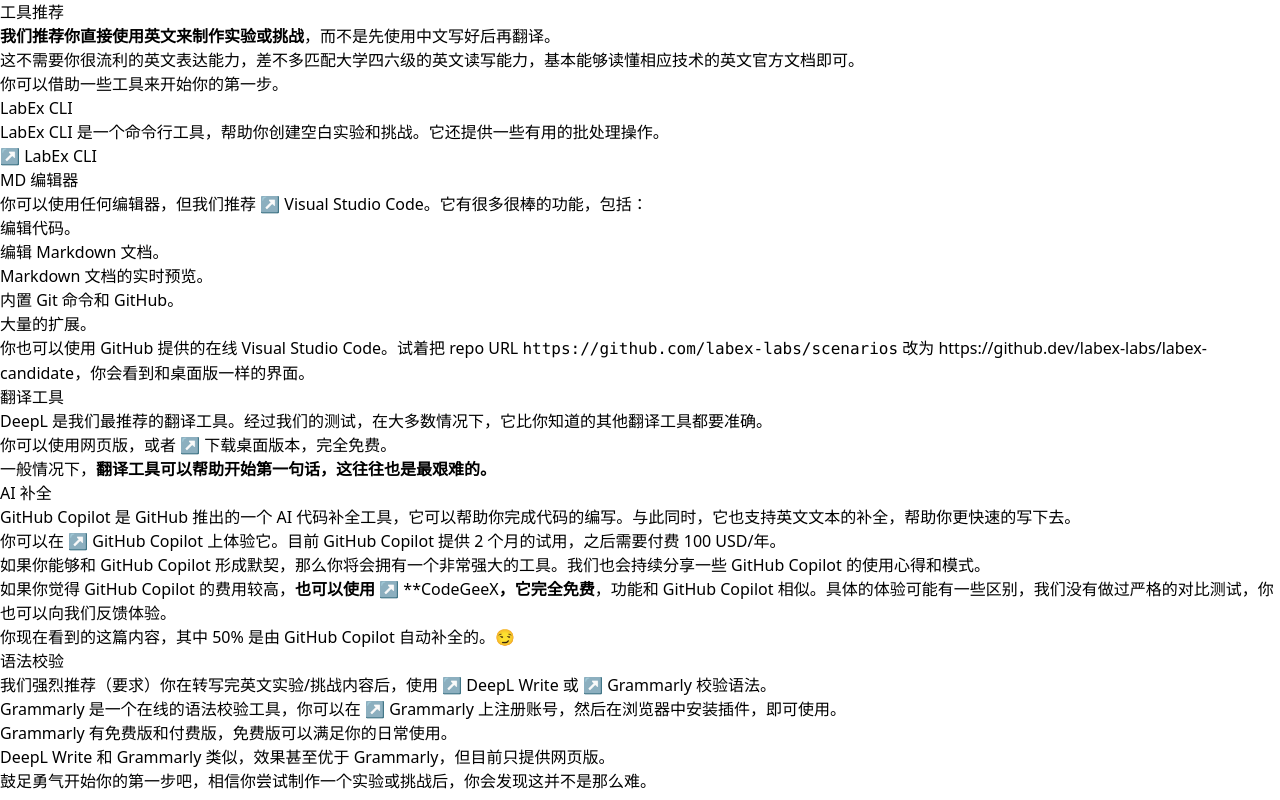
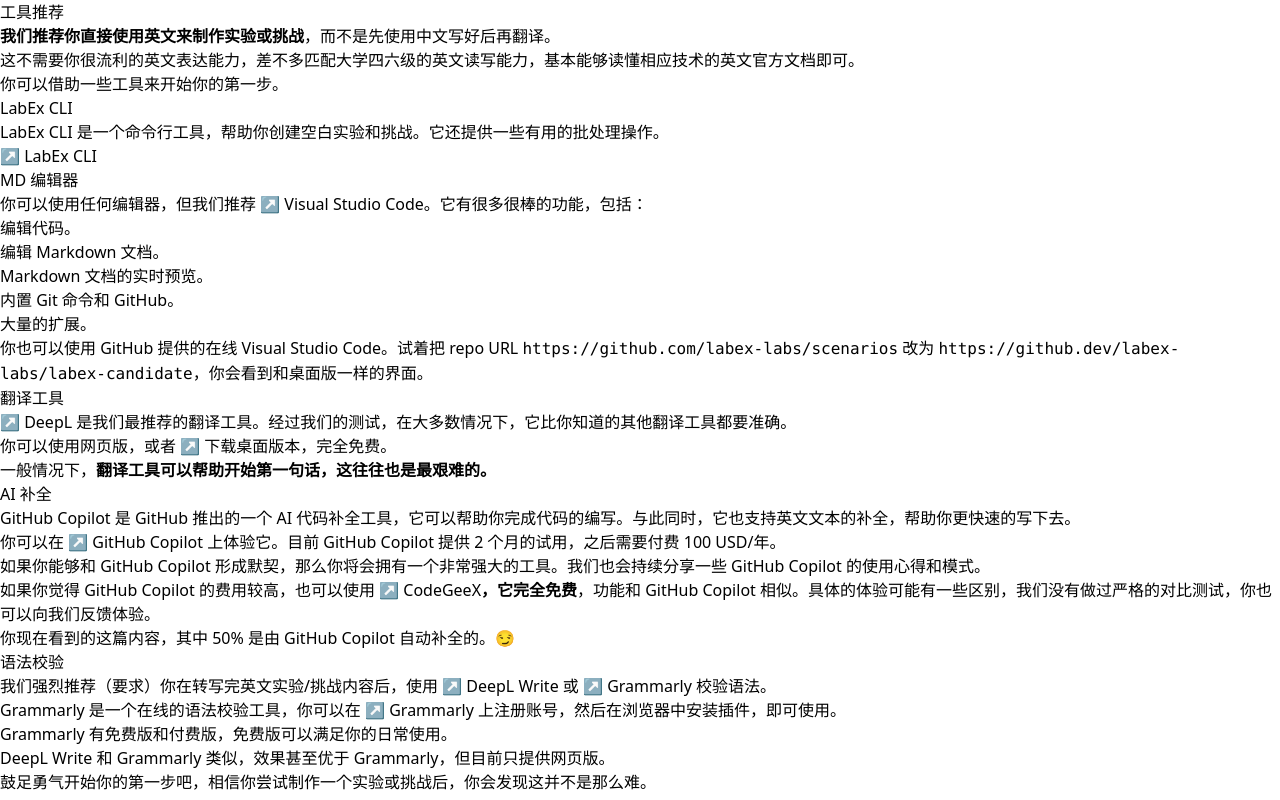
Before and after one commit to huhuhang/labex-manual, a Next.js app: page /basic/tools.zh in a window 1280 px wide. Built offline with nearby package versions, Linux system fonts and the light colour scheme.

Commit message:
fix links

```diff
--- a/pages/basic/tools.en.mdx
+++ b/pages/basic/tools.en.mdx
@@ -16,7 +16,7 @@
 - Git commands and GitHub built-in.
 - Lots of extensions.
 
-> You can also use the Online Visual Studio Code provided by GitHub. Try to change the repo URL `https://github.com/labex-labs/scenarios` to [https://github.dev/labex-labs/labex-candidate](https://github.dev/labex-labs/labex-candidate), and you will see the same interface as the desktop version.
+> You can also use the Online Visual Studio Code provided by GitHub. Try to change the repo URL `https://github.com/labex-labs/scenarios` to `https://github.dev/labex-labs/labex-candidate`, and you will see the same interface as the desktop version.
 
 ### VSCode Extensions
 
--- a/pages/basic/tools.zh.mdx
+++ b/pages/basic/tools.zh.mdx
@@ -22,11 +22,11 @@
 - 内置 Git 命令和 GitHub。
 - 大量的扩展。
 
-> 你也可以使用 GitHub 提供的在线 Visual Studio Code。试着把 repo URL `https://github.com/labex-labs/scenarios` 改为 [https://github.dev/labex-labs/labex-candidate](https://github.dev/labex-labs/labex-candidate)，你会看到和桌面版一样的界面。
+> 你也可以使用 GitHub 提供的在线 Visual Studio Code。试着把 repo URL `https://github.com/labex-labs/scenarios` 改为 `https://github.dev/labex-labs/labex-candidate`，你会看到和桌面版一样的界面。
 
 ## 翻译工具
 
-[DeepL](https://www.deepl.com/translator) 是我们最推荐的翻译工具。经过我们的测试，在大多数情况下，它比你知道的其他翻译工具都要准确。
+[↗ DeepL](https://www.deepl.com/translator) 是我们最推荐的翻译工具。经过我们的测试，在大多数情况下，它比你知道的其他翻译工具都要准确。
 
 你可以使用网页版，或者 [↗ 下载桌面版本](https://www.deepl.com/zh/app/)，完全免费。
 
@@ -40,7 +40,7 @@
 
 如果你能够和 GitHub Copilot 形成默契，那么你将会拥有一个非常强大的工具。我们也会持续分享一些 GitHub Copilot 的使用心得和模式。
 
-如果你觉得 GitHub Copilot 的费用较高，**也可以使用** [↗ **CodeGeeX](https://marketplace.visualstudio.com/items?itemName=aminer.codegeex)**，它完全免费**，功能和 GitHub Copilot 相似。具体的体验可能有一些区别，我们没有做过严格的对比测试，你也可以向我们反馈体验。
+如果你觉得 GitHub Copilot 的费用较高，也可以使用 [↗ CodeGeeX](https://marketplace.visualstudio.com/items?itemName=aminer.codegeex)**，它完全免费**，功能和 GitHub Copilot 相似。具体的体验可能有一些区别，我们没有做过严格的对比测试，你也可以向我们反馈体验。
 
 你现在看到的这篇内容，其中 50% 是由 GitHub Copilot 自动补全的。😏
 
--- a/pages/others/contribute.en.mdx
+++ b/pages/others/contribute.en.mdx
@@ -5,6 +5,6 @@
 To become a LabEx author:
 
 1. Read the entire content of this manual;
-2. Go to [labex-labs/scenarios](https://github.com/labex-labs/scenarios/issues) to claim an Issue and submit it for Review by the LabEx editor.
+2. Go to [↗ labex-labs/scenarios](https://github.com/labex-labs/scenarios/issues) to claim an Issue and submit it for Review by the LabEx editor.
 
-Learn more about [how to start contributing content](https://github.com/labex-labs/scenarios/issues/18).
+Learn more about [↗ how to start contributing content](https://github.com/labex-labs/scenarios/issues/18).
```
